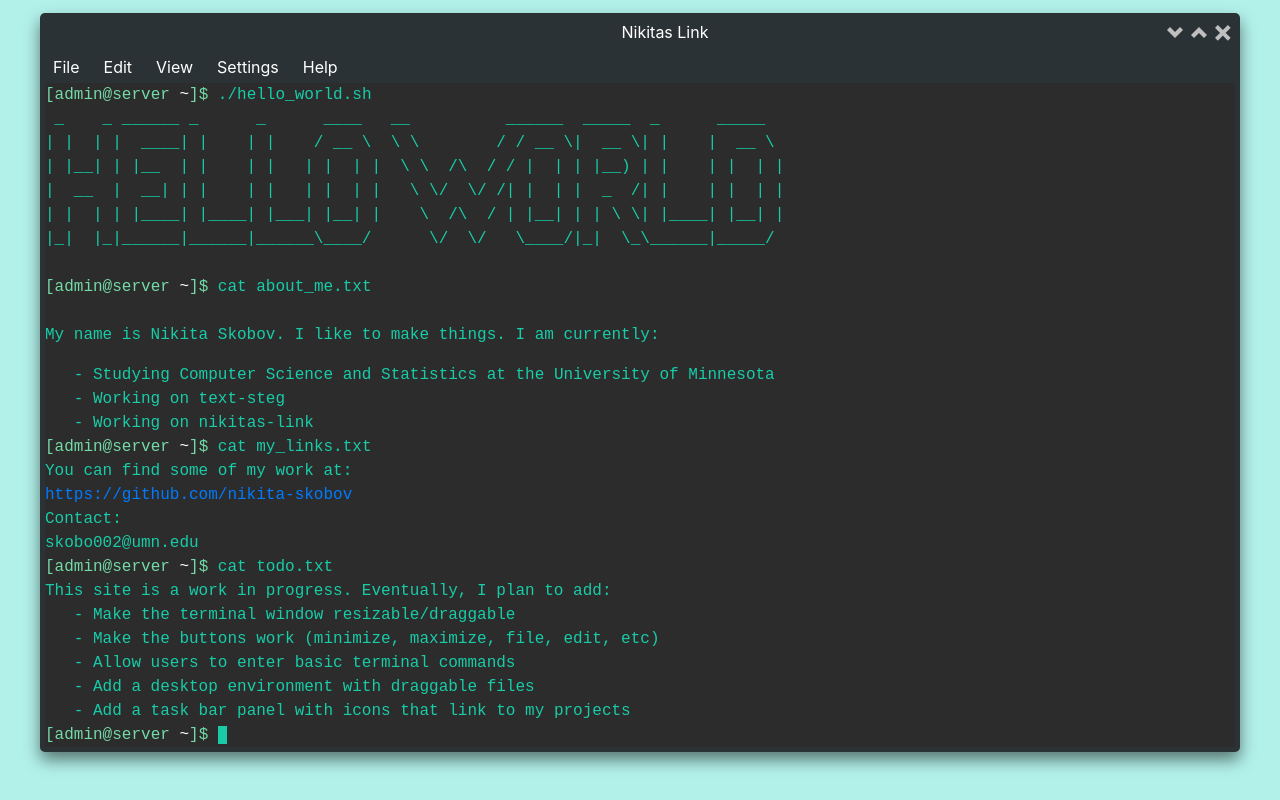
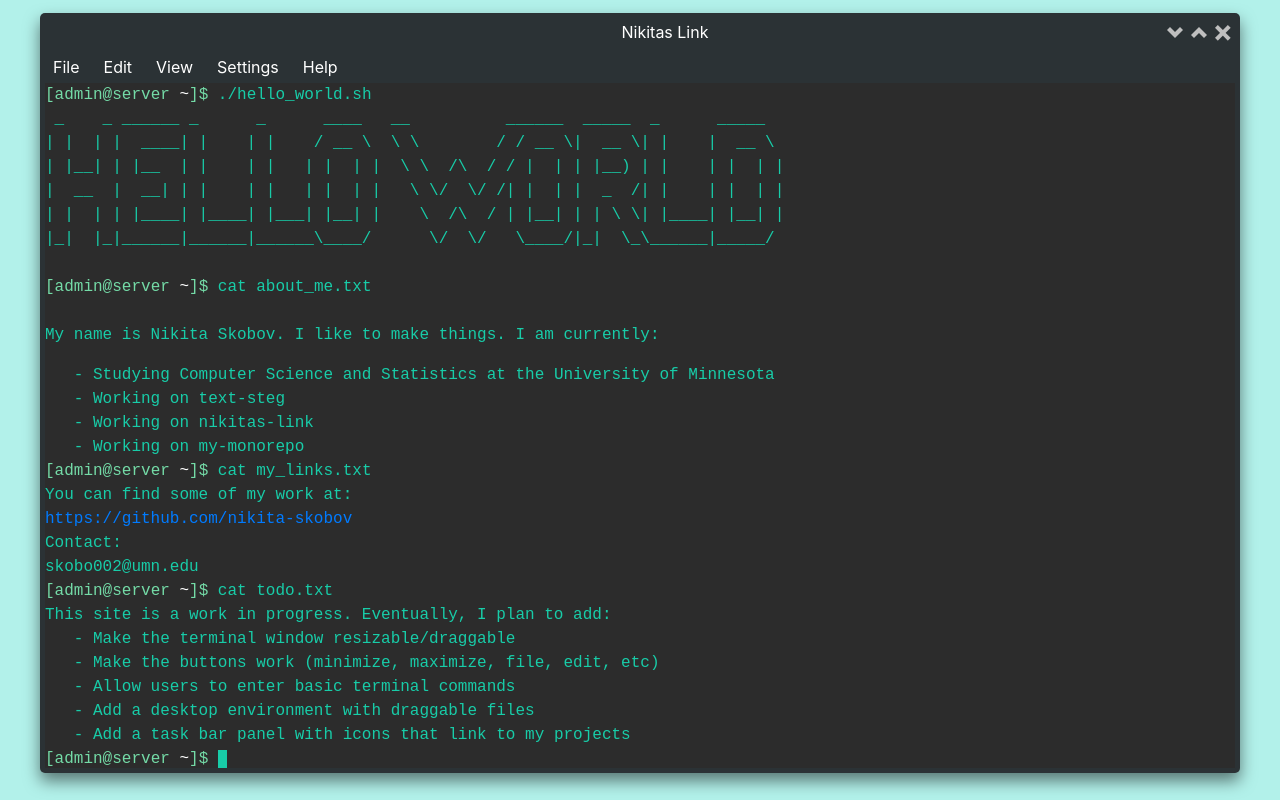
Before and after one commit to nikita-skobov/nikitas-link, a React (Create React App) app: page / in a window 1280 px wide. Built offline with nearby package versions, Linux system fonts and the light colour scheme.

Commit message:
updates working on list

```diff
--- a/src/constants/index.js
+++ b/src/constants/index.js
@@ -5,6 +5,7 @@ export const STATUS = [
     '   - Studying Computer Science and Statistics at the University of Minnesota',
     '   - Working on text-steg',
     '   - Working on nikitas-link',
+    '   - Working on my-monorepo',
 ]
 
 export const MY_LINKS = [
```
